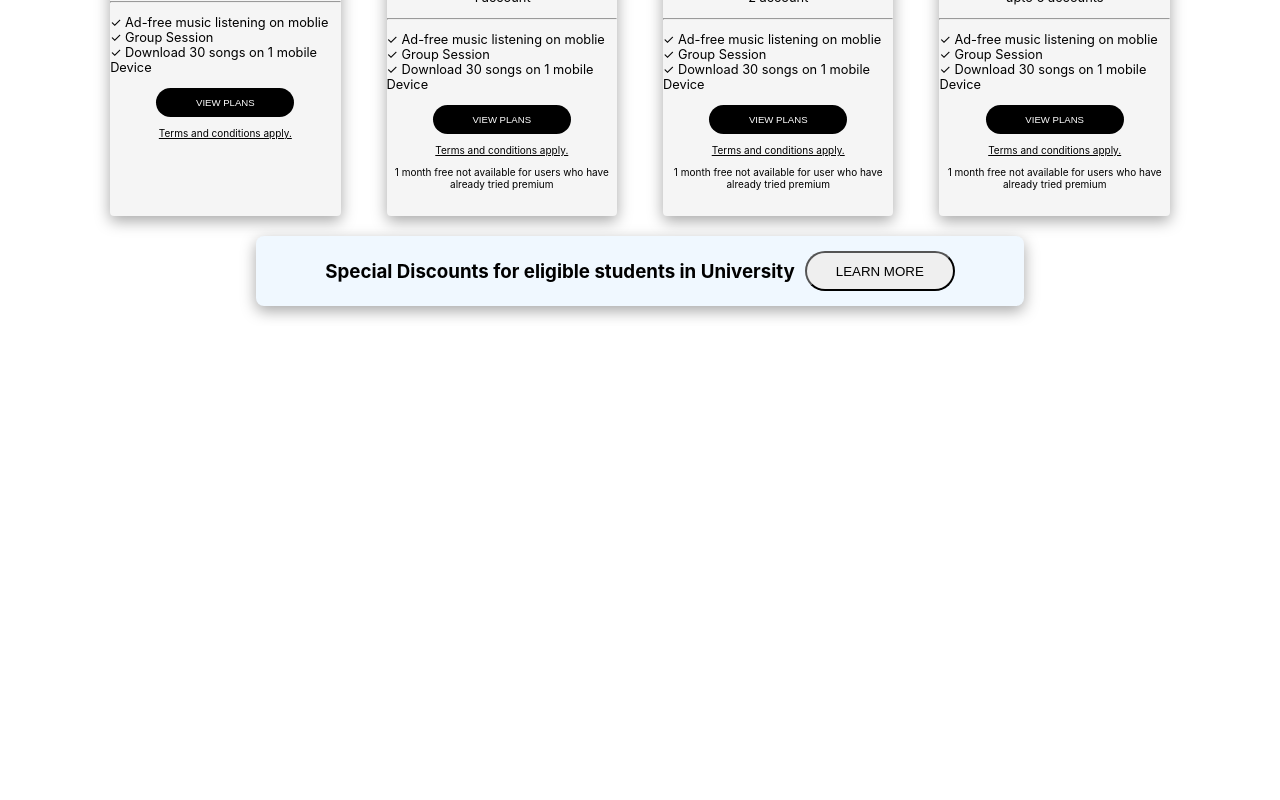
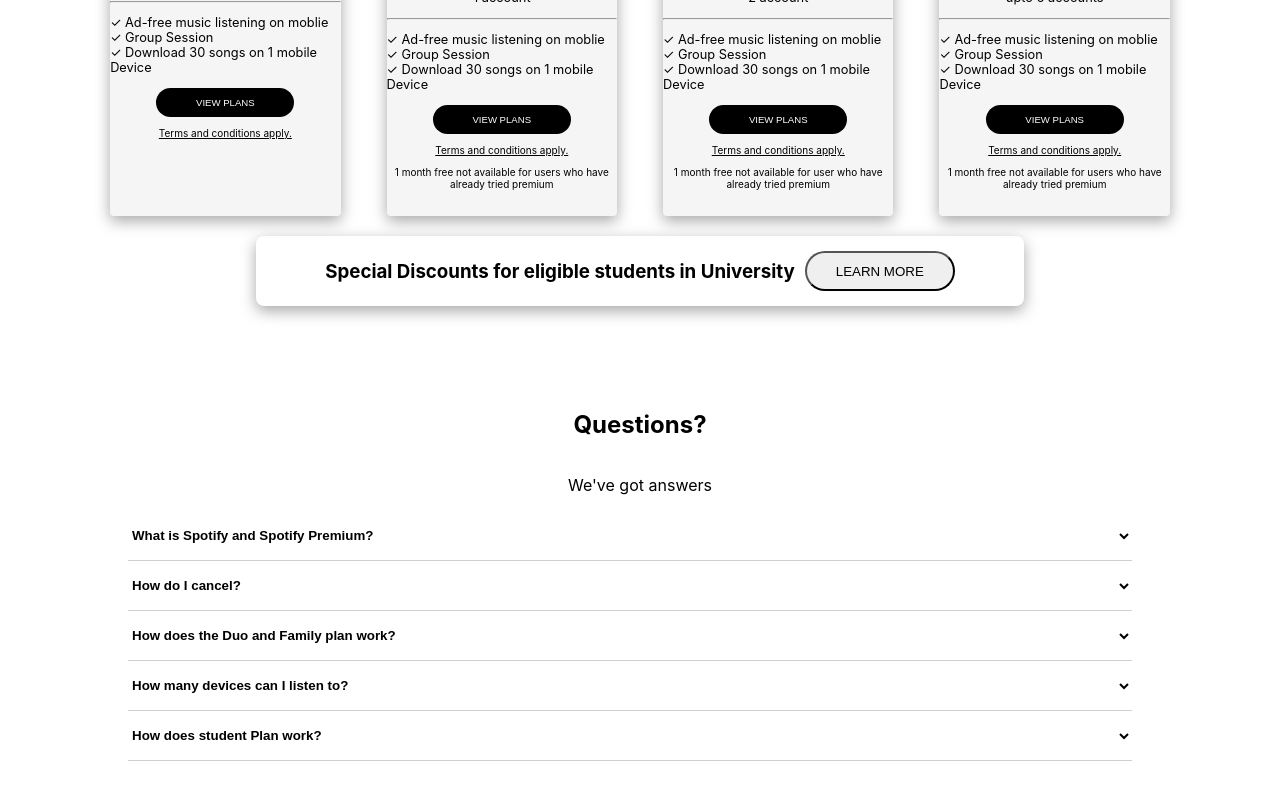
Before and after one commit to anshikachaurasiya-cedcoss/React, a React (Create React App) app: page / in a window 1280 px wide. Shown: the part 1484-2284 px from the top of the page. Before the commit the page ends 1810 px from the top, so only its background shows below. Built offline with nearby package versions, Linux system fonts and the light colour scheme.

Commit message:
Component5

```diff
--- a/src/Components/Component4.js
+++ b/src/Components/Component4.js
@@ -1,8 +1,9 @@
 import React, { Component } from 'react'
-
+import Component5 from './Component5'
 export class Component4 extends Component {
   render() {
     return (
+        <>
       <div id='Component4'>
         <h2>Pick Your Premium</h2>
         <p>Listen Without Limits on you phone</p>
@@ -65,6 +66,10 @@ export class Component4 extends Component {
             <button style={{marginLeft:10,height:40,width:150,borderRadius:20,borderColor:'black'}}>LEARN MORE</button>
         </div>
       </div>
+      <div>
+        <Component5/>
+      </div>
+      </>
     )
   }
 }
--- /dev/null
+++ b/src/Components/Component5.js
@@ -0,0 +1,29 @@
+import React, { Component } from 'react'
+
+export class Component5 extends Component {
+  render() {
+    return (
+      <div id='Component5'>
+        <h2>Questions?</h2>
+        <p>We've got answers</p>
+        <div className='selectDiv'>
+            <select><option>What is Spotify and Spotify Premium?</option></select>
+        </div>
+        <div className='selectDiv'>
+            <select><option>How do I cancel?</option></select>
+        </div>
+        <div className='selectDiv'>
+            <select><option>How does the Duo and Family plan work?</option></select>
+        </div>
+        <div className='selectDiv'>
+            <select><option>How many devices can I listen to?</option></select>
+        </div>
+        <div className='selectDiv'>
+            <select><option>How does student Plan work?</option></select>
+        </div>
+      </div>
+    )
+  }
+}
+
+export default Component5
--- a/src/index.css
+++ b/src/index.css
@@ -195,7 +195,7 @@ i{
 }
 #foot{
   height: 10%;
-  background-color: aliceblue;
+  /* background-color: aliceblue; */
   width: 60%;
   border-radius:8px;
   box-shadow: rgba(0, 0, 0, 0.35) 0px 5px 15px;
@@ -204,3 +204,22 @@ i{
   align-items: center;
   flex-direction: row;
 }
+#Component5{
+  height: 500px;
+  display: flex;
+  flex-direction: column;
+  justify-content: center;
+  align-items: center;
+}
+.selectDiv{
+  height: 10%;
+  width: 80%;
+}
+.selectDiv select{
+  height: 100%;
+  width: 98%;
+  border: none;
+  background-color: white;
+  border-bottom: 1px ridge rgb(212, 206, 206);
+  font-weight: bold;
+}
```
